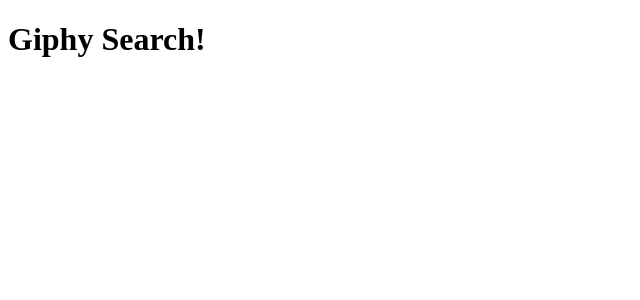
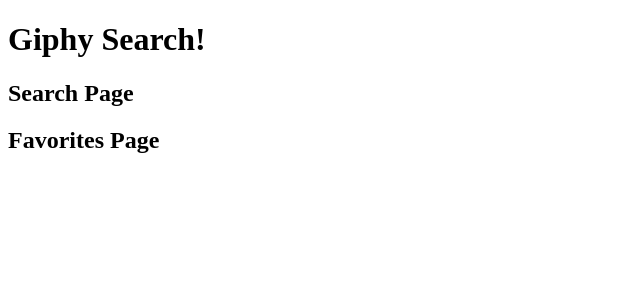
Before and after one commit to nolenlawton/group-giphy-saga-project, a React (Create React App) app: page / in a window 1280 px wide. Shown: the top 300 px of the page, without its empty margins (0-640 px from the left). Built offline with nearby package versions, Linux system fonts and the light colour scheme.

Commit message:
created base set up for group to clone

```diff
--- a/src/components/App/App.js
+++ b/src/components/App/App.jsx
@@ -1,9 +1,13 @@
 import React from 'react';
+import Favorites from '../Favorites/Favorites';
+import Search from '../Search/Search';
 
 function App(props) {
   return (
     <div>
       <h1>Giphy Search!</h1>
+      <Search />
+      <Favorites />
     </div>
   );
 }
--- /dev/null
+++ b/src/components/Favorites/Favorites.jsx
@@ -0,0 +1,7 @@
+function Favorites () {
+    return(
+        <h2>Favorites Page</h2>
+    )
+}
+
+export default Favorites
--- /dev/null
+++ b/src/components/Search/Search.jsx
@@ -0,0 +1,7 @@
+function Search () {
+    return(
+        <h2>Search Page</h2>
+    )
+}
+
+export default Search
```
Also changed, not shown: package.json (+6 -1 lines), 2 other files (tests, documents, lock files or other folders).
